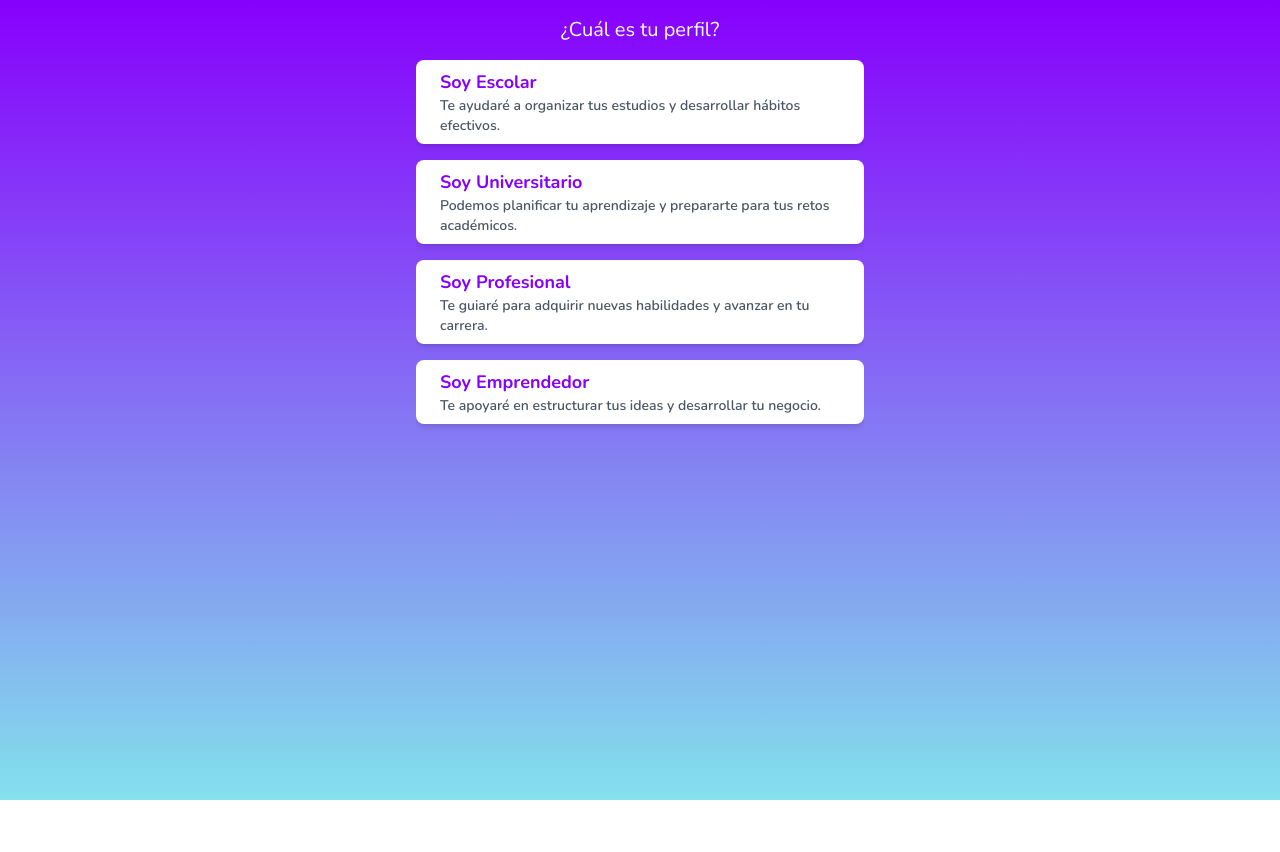
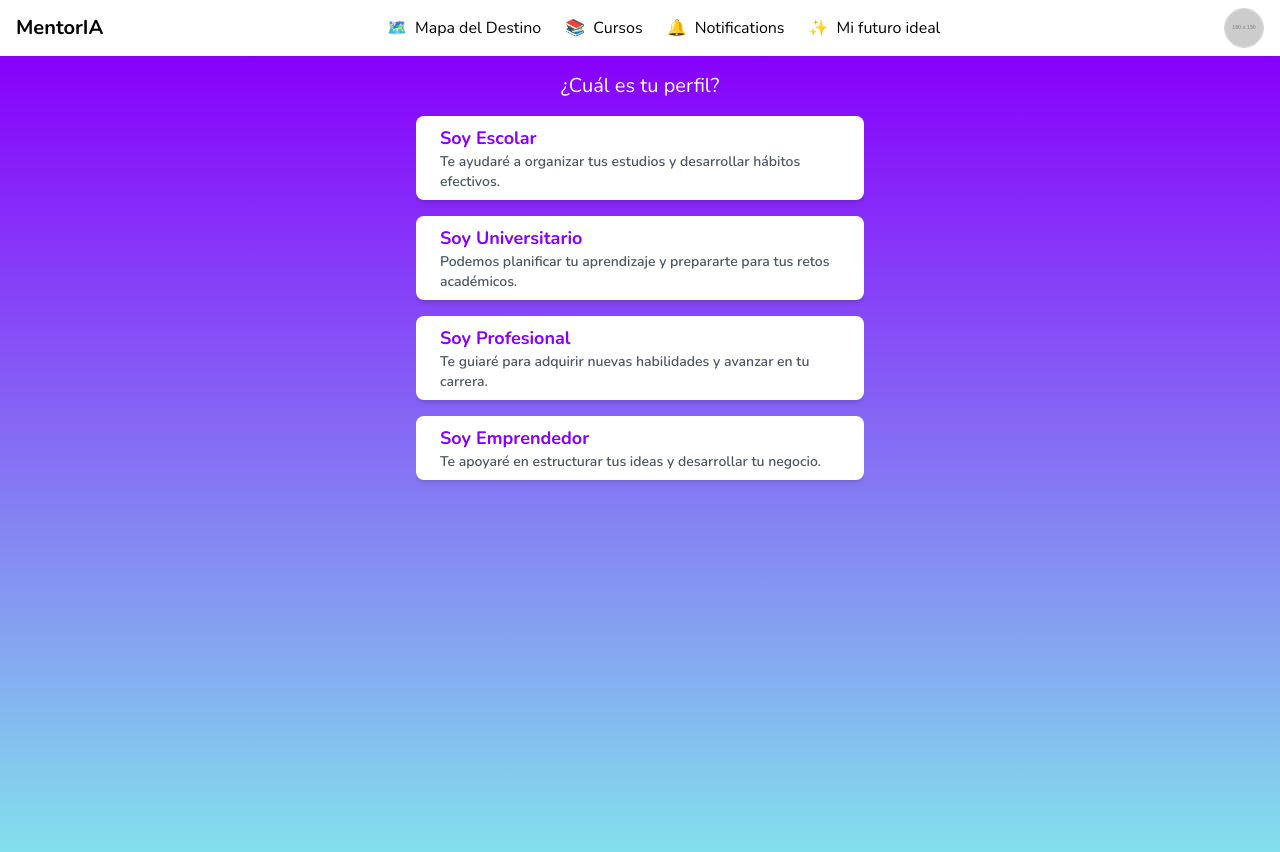
Before and after one commit to jlac8/mentoria, a React (Vite) app in the folder frontend/: page /chat in a window 1280 px wide. Shown: the top 852 px of the page. Before the commit the page ends 800 px from the top, so only its background shows below. Built offline with nearby package versions, Linux system fonts and the light colour scheme.

Commit message:
feat: :sparkles: add Header

```diff
--- a/frontend/src/App.jsx
+++ b/frontend/src/App.jsx
@@ -1,17 +1,34 @@
 import { BrowserRouter as Router, Routes, Route } from "react-router-dom";
 import Homepage from "./pages/HomePage";
 import ChatPage from "./pages/ChatPage";
+import Header from "./components/layout/Header";
 
 function App() {
+  const user = {
+    photo: "https://via.placeholder.com/150", // Foto de ejemplo
+  };
+
   return (
     <Router>
-      <div className="min-h-screen font-nunito bg-gradient-to-b from-[#8700Fc] to-[#83E1EC]">
-        <Routes>
-          <Route path="/" element={<Homepage />} />
-          <Route path="/chat" element={<ChatPage />} />
-          {/* Puedes agregar más rutas aquí */}
-        </Routes>
-      </div>
+      <Routes>
+        <Route
+          path="/"
+          element={
+            <div className="min-h-screen font-nunito">
+              <Homepage />
+            </div>
+          }
+        />
+        <Route
+          path="/chat"
+          element={
+            <div className="min-h-screen font-nunito">
+              <Header user={user} />
+              <ChatPage />
+            </div>
+          }
+        />
+      </Routes>
     </Router>
   );
 }
--- a/frontend/src/components/layout/Header.jsx
+++ b/frontend/src/components/layout/Header.jsx
@@ -0,0 +1,61 @@
+import { useState } from "react";
+import Sidebar from "./Sidebar";
+
+const Header = ({ user }) => {
+  const [isSidebarOpen, setSidebarOpen] = useState(false);
+
+  const toggleSidebar = () => {
+    setSidebarOpen(!isSidebarOpen);
+  };
+
+  const options = [
+    { label: "Mapa del Destino", icon: "🗺️", href: "/map" },
+    { label: "Cursos", icon: "📚", href: "/courses" },
+    { label: "Notifications", icon: "🔔", href: "/notifications" },
+    { label: "Mi futuro ideal", icon: "✨", href: "/future" },
+  ];
+
+  return (
+    <header className="bg-white text-black px-4 py-2 flex justify-between items-center shadow-md">
+      {/* Mobile: Hamburguesa */}
+      <button
+        className="text-2xl md:hidden focus:outline-none"
+        onClick={toggleSidebar}
+        aria-label="Toggle Sidebar"
+      >
+        ☰
+      </button>
+
+      {/* Logo */}
+      <h1 className="text-xl font-bold">MentorIA</h1>
+
+      {/* Opciones (Desktop) */}
+      <nav className="hidden md:flex space-x-6">
+        {options.map(({ label, icon, href }) => (
+          <a
+            key={label}
+            href={href}
+            className="flex items-center space-x-2 hover:text-gray-700"
+          >
+            <span>{icon}</span>
+            <span>{label}</span>
+          </a>
+        ))}
+      </nav>
+
+      {/* Foto del Usuario */}
+      <img
+        src={user.photo}
+        alt="User Avatar"
+        className="w-10 h-10 rounded-full border border-gray-300"
+      />
+
+      {/* Sidebar (Mobile) */}
+      {isSidebarOpen && (
+        <Sidebar user={user} options={options} onClose={toggleSidebar} />
+      )}
+    </header>
+  );
+};
+
+export default Header;
--- a/frontend/src/components/layout/Sidebar.jsx
+++ b/frontend/src/components/layout/Sidebar.jsx
@@ -0,0 +1,46 @@
+const Sidebar = ({ user, options, onClose }) => {
+  return (
+    <div className="fixed inset-0 bg-black bg-opacity-50 z-50 flex">
+      {/* Contenedor del Sidebar */}
+      <div className="bg-white w-64 h-full shadow-md flex flex-col p-4">
+        {/* Cerrar Sidebar */}
+        <button
+          className="self-end text-gray-600 text-2xl focus:outline-none"
+          onClick={onClose}
+          aria-label="Close Sidebar"
+        >
+          ×
+        </button>
+
+        {/* Foto del Usuario */}
+        <div className="mt-4 mb-6 flex items-center space-x-4">
+          <img
+            src={user.photo}
+            alt="User Avatar"
+            className="w-12 h-12 rounded-full border border-gray-300"
+          />
+          <div>
+            <h2 className="font-bold text-lg">Bienvenido</h2>
+            <p className="text-sm text-gray-600">Explora tu mentoría</p>
+          </div>
+        </div>
+
+        {/* Opciones */}
+        <nav>
+          {options.map(({ label, icon, href }) => (
+            <a
+              key={label}
+              href={href}
+              className="block py-2 px-4 text-gray-800 hover:bg-gray-100 rounded"
+            >
+              <span className="mr-2">{icon}</span>
+              {label}
+            </a>
+          ))}
+        </nav>
+      </div>
+    </div>
+  );
+};
+
+export default Sidebar;
```
